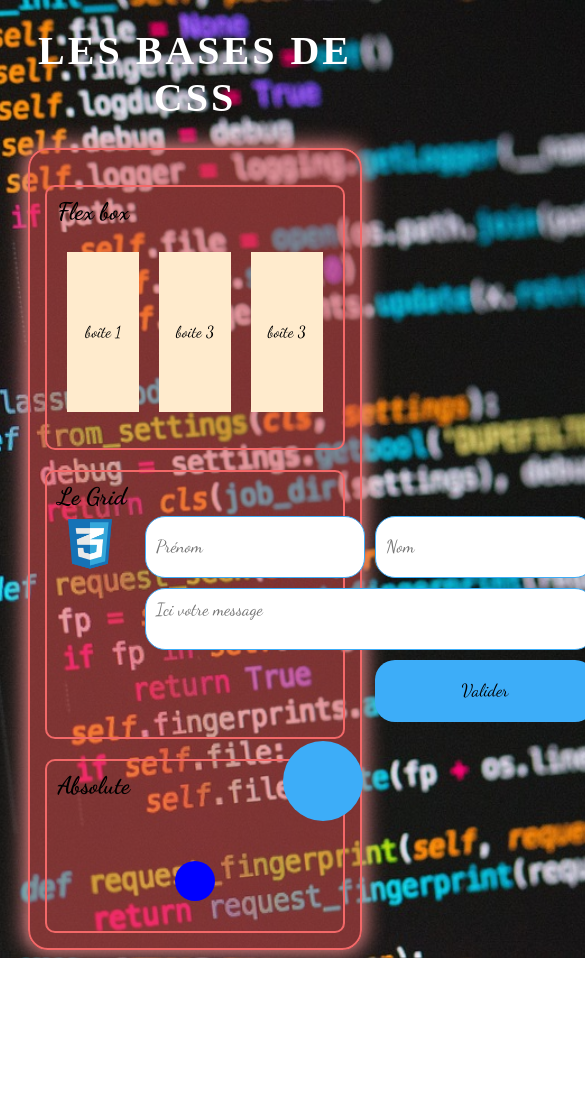
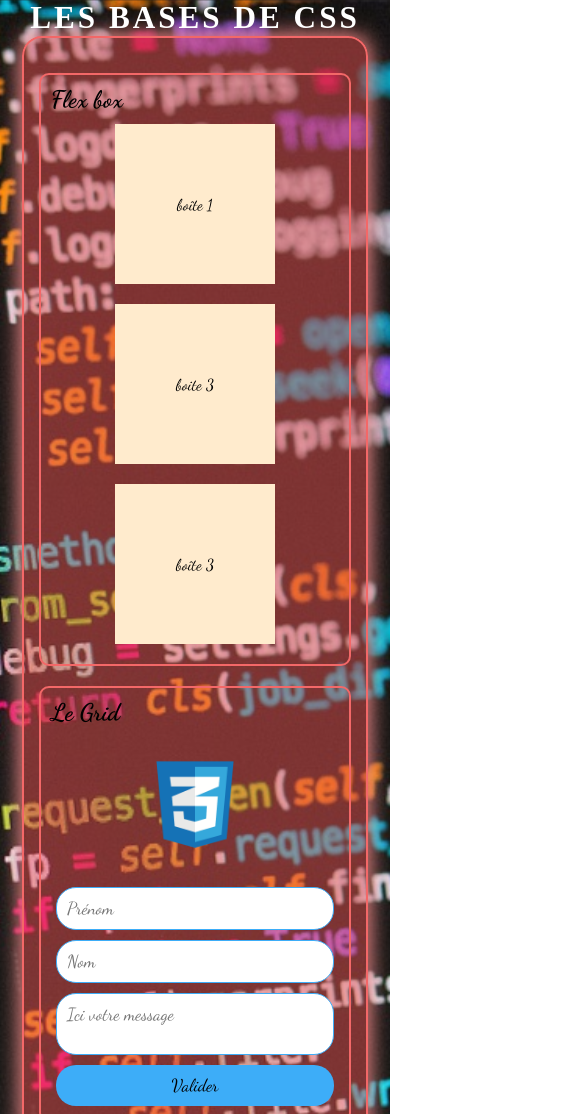
Before and after one commit to hadiascripte/Projet-Helium-HTML-CSS, a plain HTML site: page From Scratch YOUTUBE/CSS/index.html in a window 390 px wide. Shown: the top 1114 px of the page, 585 px wide, since content can reach past the window. Before the commit the page ends 958 px from the top, so only its background shows below. Drawn offline with Linux system fonts and the light colour scheme.

Commit message:
Cours CSS Flexbox Grid Responsive

```diff
--- a/From Scratch YOUTUBE/CSS/index.html
+++ b/From Scratch YOUTUBE/CSS/index.html
@@ -44,7 +44,7 @@
             </div>
             <div class="absolute">
                 <h2>Absolute</h2>
-                <span id="circle1"></span>
+                <ssan id="circle1"></ssan>
                 <span id="circle2"></span>
             </div>
         </main>
--- a/From Scratch YOUTUBE/CSS/style.css
+++ b/From Scratch YOUTUBE/CSS/style.css
@@ -5,6 +5,13 @@
 @font-face {
     font-family: dancing_script;
     src: url("./assets/Font/Dancing_Script/DancingScript-VariableFont_wght.ttf");
+}
+/* L'astérix permet de mettre à zéro des paramètres */
+* {
+    margin: 0;
+    padding: 0;
+    /* Pour vérifier où sont chaque éléments on peut ajouter un border pour avoir un aperçu */
+    /* border: solid rgb(255, 255, 255); */
 }
 body {
     font-family: dancing_script;
@@ -17,7 +24,8 @@ h1 {
     letter-spacing: 3px;
     text-align: center;
     /* les tailles de police doivent être en REM. 1rem=16px */
-    font-size: 2.5rem;
+    /* La mesure vw (viewportwidth) permet de garder la taille du texte en fonction de la taille de l'écran de l'utilisateur */
+    font-size: 8vw;
     /* on peut ajouter les valeurs dans la console pour voir les changements et ensuite copier/coller le résultat qui nous plaît */
     text-shadow: 8px 3px 6px rgba(0, 0, 0, 0.25);
     color: rgb(255, 255, 255);
@@ -75,6 +83,8 @@ h2 {
 }
 .grid img {
     width: 80%;
+    margin: 20px auto;
+    display: block;
 }
 form {
     /* permet d'avoir une grille avec les éléments alignés les uns sous les autres  */
@@ -144,3 +154,32 @@ textarea {
     transform: translatex(-50%);
     top: 100px;
 }
+/* RESPONSIVE: C'est ka fait de faire adapter les éléments aux tailles des différents écrans. La façon la plus connue est de partir de la taille d'écrran la plus grande à savoir 1220.
+On rétrécie la fenêtre jusqu'à ce que ça "casse" puis on ajoute un media squart pour bloquer le rendu voulu (ici on peut vérifier le rendu en ajoutant un background pour voir le changement au moment du rétrécicement de la fenêtre*/
+@media screen and (max-width: 900px) {
+    /* une fois la taille voulue on change le grid contenair qui était en display grid (30%/70%)en display block */
+    .grid-container {
+        display: block;
+    }
+    /* ici on change la taille de la première boite (en %) */
+    .grid-container img {
+        width: 40%;
+    }
+    /* pour centrer l'image on doit remonter sur notre image et la mettre en display block */
+}
+@media screen and (max-width: 550px) {
+    .flexbox ul {
+        flex-direction: column;
+        align-items: center;
+    }
+    form {
+        grid-template-columns: 1fr;
+        grid-template-rows: 1fr;
+        grid-template-areas:
+            "i1"
+            "i2"
+            "ta"
+            "bt";
+    }
+}
+/* Comment débuguer en CSS */
```
